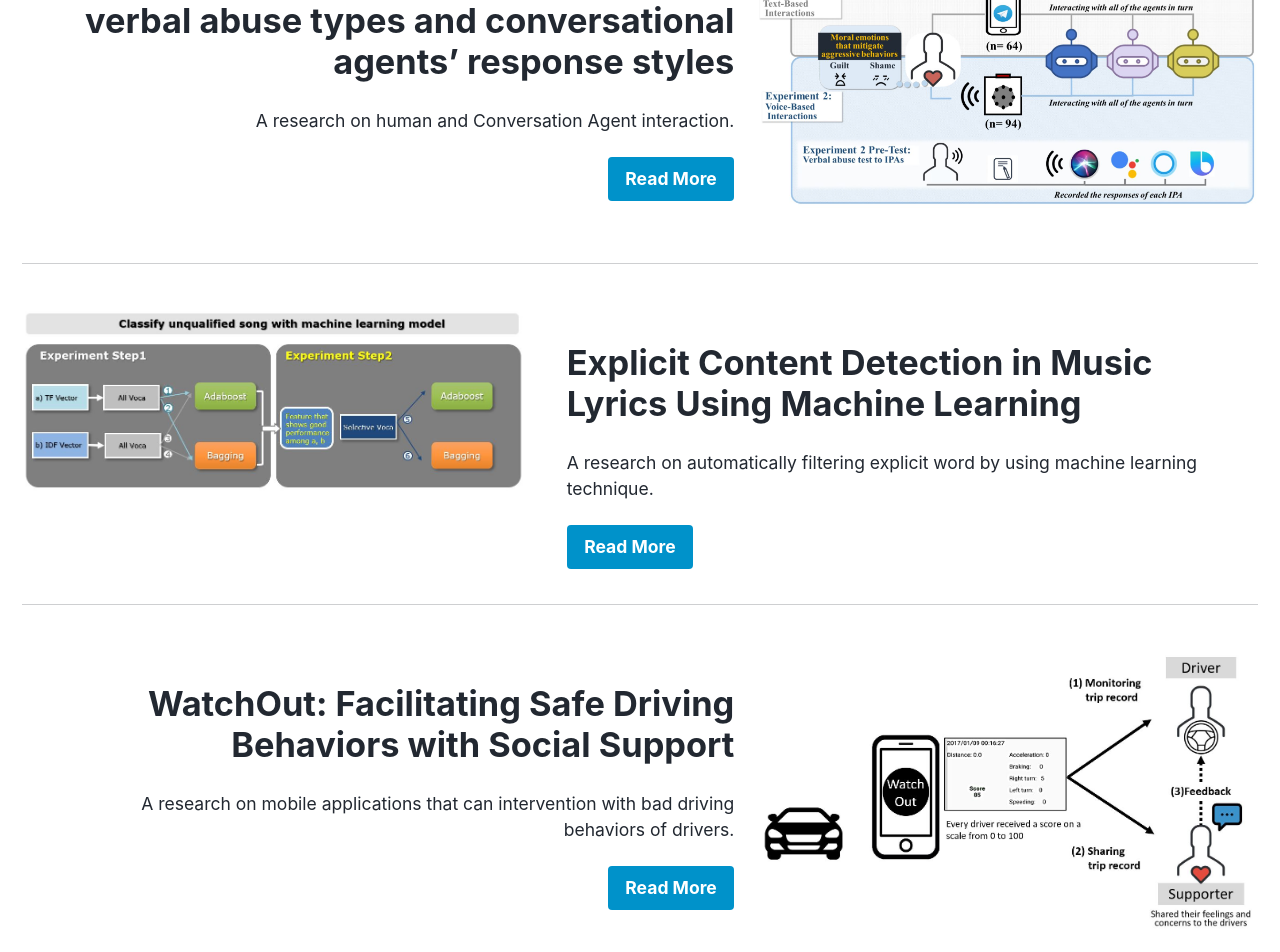
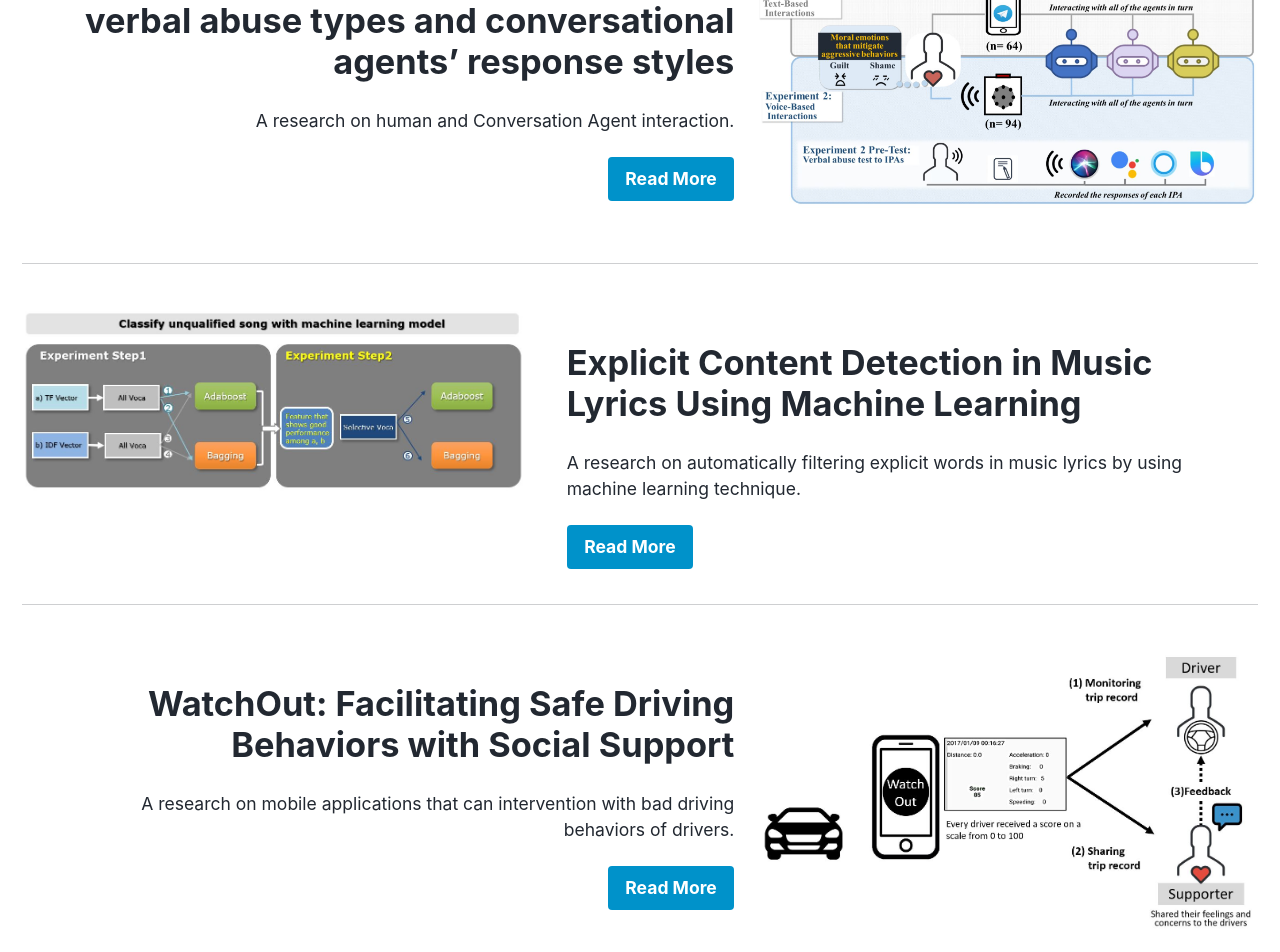
Before and after one commit to tesschin/tesschin.github.io, a Jekyll site: the page built from _pages/projects_index.md, in a window 1280 px wide. Shown: the part 582-1534 px from the top of the page. Built offline with Jekyll 4.4.1, drawn with Linux system fonts in a browser that asks for light colours; nearby versions of some CDN libraries.

Commit message:
Update projects_index.md

```diff
--- a/_pages/projects_index.md
+++ b/_pages/projects_index.md
@@ -23,8 +23,8 @@
   - image_path: /assets/images/Music.JPG
     alt: "placeholder image 2"
     title: "Explicit Content Detection in Music Lyrics Using Machine Learning"
-    excerpt: 'A research on automatically filtering explicit word by using machine learning technique.'
-    url: "/wowproject"
+    excerpt: 'A research on automatically filtering explicit words in music lyrics by using machine learning technique.'
+    url: "/_pages/explicit.md"
     btn_label: "Read More"
     btn_class: "btn--primary"
 
```
